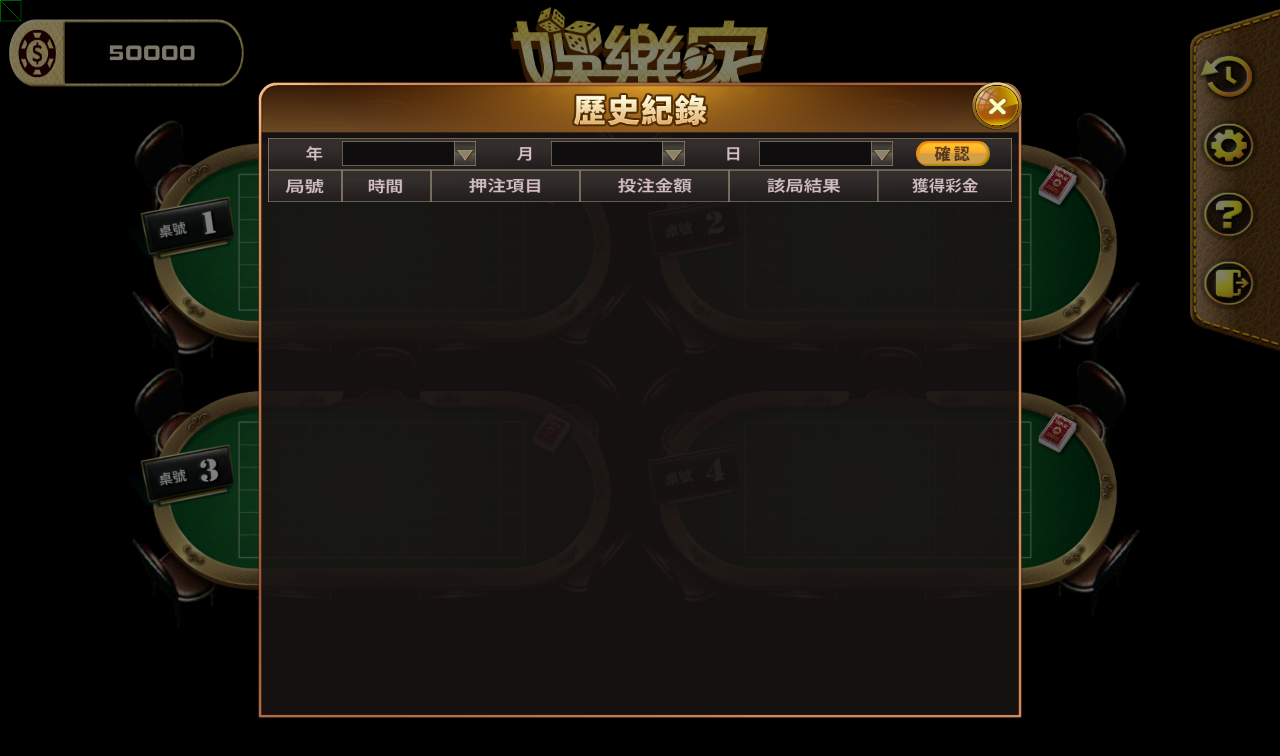
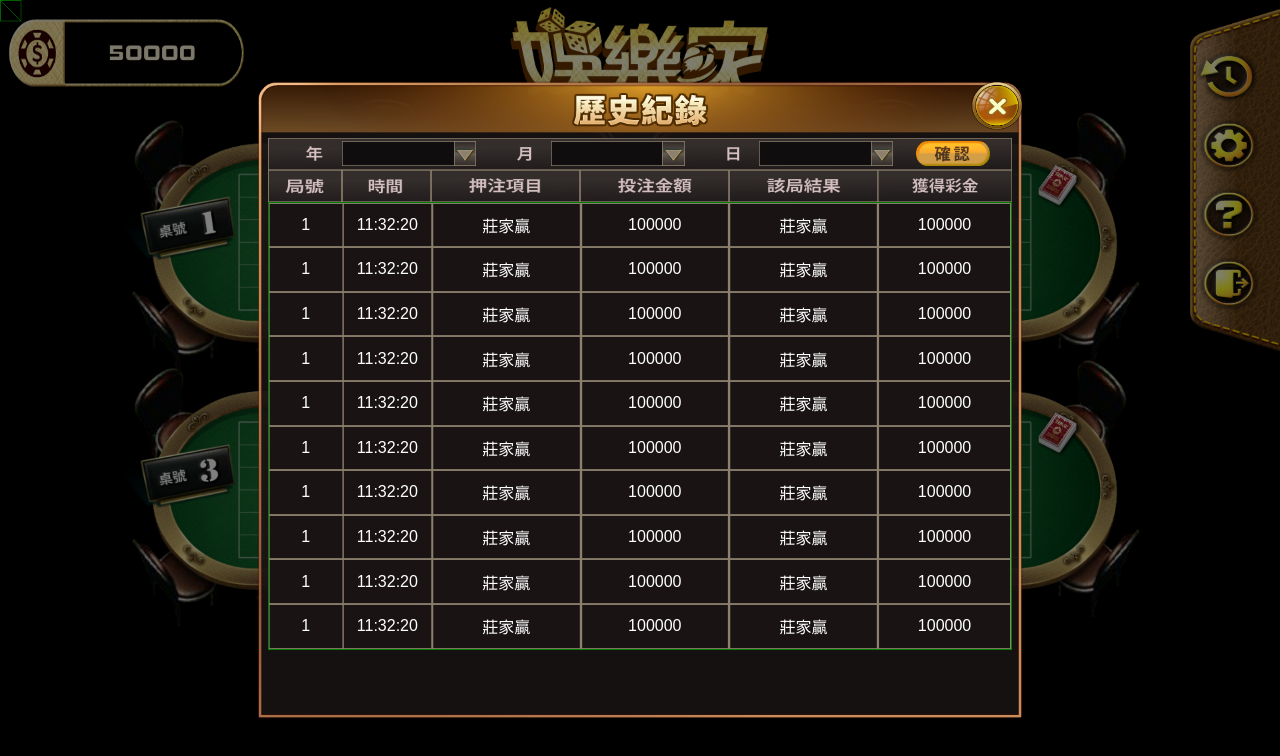
Before and after one commit to snakewarhead/baccarat, a React app: page / in a window 1280 px wide. Shown: the top 756 px of the page. Built offline with nearby package versions, Linux system fonts and the light colour scheme; no server answers.

Commit message:
add history modal

```diff
--- a/src/components/App.jsx
+++ b/src/components/App.jsx
@@ -9,6 +9,7 @@ import {
   centerPortraitGif,
   goFullscreen
 } from "../utils/helperFunctions";
+import { historyArr } from "../utils/tempValues";
 import TopNavBar from "./TopNavBar.jsx";
 import Modal from "./Modal.jsx";
 import Loading from "../scenes/Loading";
@@ -156,6 +157,7 @@ class App extends Component {
 
   render() {
     const { mobile, inLandscapeMode, mobileIOS } = this.state;
+
     const historyModal = this.state.showHistoryModal ? (
       <Modal>
         <div className="modal">
@@ -180,6 +182,34 @@ class App extends Component {
               <div className="bet-amount" />
               <div className="bet-result" />
               <div className="bet-winning" />
+            </div>
+            <div className="history-modal-scrollable-body-container">
+              <div className="history-modal-scrollable-body">
+                {historyArr.map((obj, idx) => {
+                  let divObj = (
+                    <div className="history-body-row" key={idx}>
+                      <div className="game-no-item cell-item ">
+                        {obj.roomId}
+                      </div>
+                      <div className="bet-time-item cell-item ">{obj.time}</div>
+                      <div className="bet-item-item cell-item ">
+                        {obj.betItem}
+                      </div>
+                      <div className="bet-amount-item cell-item ">
+                        {obj.betAmount}
+                      </div>
+                      <div className="bet-result-item cell-item ">
+                        {obj.result}
+                      </div>
+                      <div className="bet-winning-item cell-item ">
+                        {obj.award}
+                      </div>
+                    </div>
+                  );
+
+                  return divObj;
+                })}
+              </div>
             </div>
           </div>
         </div>
--- a/src/css/App.css
+++ b/src/css/App.css
@@ -109,6 +109,38 @@ body {
   background-size: 100% 100%;
 }
 
+.info-header-row {
+  position: absolute;
+  top: 14%;
+  left: 1.5%;
+  height: 5%;
+  width: 97%;
+  display: flex;
+}
+
+.history-modal-scrollable-body-container {
+  position: absolute;
+  top: 19%;
+  left: 1.5%;
+  height: 70%;
+  width: 97%;
+  border: 1px solid green;
+  display: flex;
+  flex-direction: column;
+  overflow: hidden;
+}
+
+.history-modal-scrollable-body {
+  height: 100%;
+  width: 100%;
+  overflow-y: auto;
+}
+
+.history-body-row {
+  height: 10%;
+  display: flex;
+}
+
 .time-selection {
   position: absolute;
   top: 10%;
@@ -162,53 +194,81 @@ body {
   left: 87%;
 }
 
-.info-header-row {
-  position: absolute;
-  top: 14%;
-  left: 1.5%;
-  height: 5%;
-  width: 97%;
+.cell-item {
+  background-image: url("../assets/backgroundOne/historyModal/historyCellBg.png");
+  background-size: 100% 100%;
   display: flex;
+  justify-content: center;
+  align-items: center;
+}
+
+.game-no,
+.game-no-item {
+  height: 100%;
+  width: 10%;
+  color: white;
 }
 
 .game-no {
-  height: 100%;
-  width: 10%;
   background-image: url("../assets/backgroundOne/historyModal/gameNo.png");
   background-size: 100% 100%;
 }
 
-.bet-time {
+.bet-time,
+.bet-time-item {
   height: 100%;
   width: 12%;
+  color: white;
+}
+
+.bet-time {
   background-image: url("../assets/backgroundOne/historyModal/betTime.png");
   background-size: 100% 100%;
 }
 
-.bet-item {
+.bet-item,
+.bet-item-item {
   height: 100%;
   width: 20%;
+  color: white;
+}
+
+.bet-item {
   background-image: url("../assets/backgroundOne/historyModal/betItem.png");
   background-size: 100% 100%;
 }
 
-.bet-amount {
+.bet-amount,
+.bet-amount-item {
   height: 100%;
   width: 20%;
+  color: white;
+}
+
+.bet-amount {
   background-image: url("../assets/backgroundOne/historyModal/betAmount.png");
   background-size: 100% 100%;
 }
 
-.bet-result {
+.bet-result,
+.bet-result-item {
   height: 100%;
   width: 20%;
+  color: white;
+}
+.bet-result {
   background-image: url("../assets/backgroundOne/historyModal/betResult.png");
   background-size: 100% 100%;
 }
 
-.bet-winning {
+.bet-winning,
+.bet-winning-item {
   height: 100%;
   width: 18%;
+  color: white;
+}
+
+.bet-winning {
   background-image: url("../assets/backgroundOne/historyModal/betWinning.png");
   background-size: 100% 100%;
 }
--- /dev/null
+++ b/src/utils/tempValues.js
@@ -0,0 +1,290 @@
+export const historyArr = [
+  {
+    roomId: 1,
+    time: "11:32:20",
+    betItem: "莊家贏",
+    betAmount: 100000,
+    result: "莊家贏",
+    award: 100000
+  },
+  {
+    roomId: 1,
+    time: "11:32:20",
+    betItem: "莊家贏",
+    betAmount: 100000,
+    result: "莊家贏",
+    award: 100000
+  },
+  {
+    roomId: 1,
+    time: "11:32:20",
+    betItem: "莊家贏",
+    betAmount: 100000,
+    result: "莊家贏",
+    award: 100000
+  },
+  {
+    roomId: 1,
+    time: "11:32:20",
+    betItem: "莊家贏",
+    betAmount: 100000,
+    result: "莊家贏",
+    award: 100000
+  },
+  {
+    roomId: 1,
+    time: "11:32:20",
+    betItem: "莊家贏",
+    betAmount: 100000,
+    result: "莊家贏",
+    award: 100000
+  },
+  {
+    roomId: 1,
+    time: "11:32:20",
+    betItem: "莊家贏",
+    betAmount: 100000,
+    result: "莊家贏",
+    award: 100000
+  },
+  {
+    roomId: 1,
+    time: "11:32:20",
+    betItem: "莊家贏",
+    betAmount: 100000,
+    result: "莊家贏",
+    award: 100000
+  },
+  {
+    roomId: 1,
+    time: "11:32:20",
+    betItem: "莊家贏",
+    betAmount: 100000,
+    result: "莊家贏",
+    award: 100000
+  },
+  {
+    roomId: 1,
+    time: "11:32:20",
+    betItem: "莊家贏",
+    betAmount: 100000,
+    result: "莊家贏",
+    award: 100000
+  },
+  {
+    roomId: 1,
+    time: "11:32:20",
+    betItem: "莊家贏",
+    betAmount: 100000,
+    result: "莊家贏",
+    award: 100000
+  },
+  {
+    roomId: 1,
+    time: "11:32:20",
+    betItem: "莊家贏",
+    betAmount: 100000,
+    result: "莊家贏",
+    award: 100000
+  },
+  {
+    roomId: 1,
+    time: "11:32:20",
+    betItem: "莊家贏",
+    betAmount: 100000,
+    result: "莊家贏",
+    award: 100000
+  },
+  {
+    roomId: 1,
+    time: "11:32:20",
+    betItem: "莊家贏",
+    betAmount: 100000,
+    result: "莊家贏",
+    award: 100000
+  },
+  {
+    roomId: 1,
+    time: "11:32:20",
+    betItem: "莊家贏",
+    betAmount: 100000,
+    result: "莊家贏",
+    award: 100000
+  },
+  {
+    roomId: 1,
+    time: "11:32:20",
+    betItem: "莊家贏",
+    betAmount: 100000,
+    result: "莊家贏",
+    award: 100000
+  },
+  {
+    roomId: 1,
+    time: "11:32:20",
+    betItem: "莊家贏",
+    betAmount: 100000,
+    result: "莊家贏",
+    award: 100000
+  },
+  {
+    roomId: 1,
+    time: "11:32:20",
+    betItem: "莊家贏",
+    betAmount: 100000,
+    result: "莊家贏",
+    award: 100000
+  },
+  {
+    roomId: 1,
+    time: "11:32:20",
+    betItem: "莊家贏",
+    betAmount: 100000,
+    result: "莊家贏",
+    award: 100000
+  },
+  {
+    roomId: 1,
+    time: "11:32:20",
+    betItem: "莊家贏",
+    betAmount: 100000,
+    result: "莊家贏",
+    award: 100000
+  },
+  {
+    roomId: 1,
+    time: "11:32:20",
+    betItem: "莊家贏",
+    betAmount: 100000,
+    result: "莊家贏",
+    award: 100000
+  },
+  {
+    roomId: 1,
+    time: "11:32:20",
+    betItem: "莊家贏",
+    betAmount: 100000,
+    result: "莊家贏",
+    award: 100000
+  },
+  {
+    roomId: 1,
+    time: "11:32:20",
+    betItem: "莊家贏",
+    betAmount: 100000,
+    result: "莊家贏",
+    award: 100000
+  },
+  {
+    roomId: 1,
+    time: "11:32:20",
+    betItem: "莊家贏",
+    betAmount: 100000,
+    result: "莊家贏",
+    award: 100000
+  },
+  {
+    roomId: 1,
+    time: "11:32:20",
+    betItem: "莊家贏",
+    betAmount: 100000,
+    result: "莊家贏",
+    award: 100000
+  },
+  {
+    roomId: 1,
+    time: "11:32:20",
+    betItem: "莊家贏",
+    betAmount: 100000,
+    result: "莊家贏",
+    award: 100000
+  },
+  {
+    roomId: 1,
+    time: "11:32:20",
+    betItem: "莊家贏",
+    betAmount: 100000,
+    result: "莊家贏",
+    award: 100000
+  },
+  {
+    roomId: 1,
+    time: "11:32:20",
+    betItem: "莊家贏",
+    betAmount: 100000,
+    result: "莊家贏",
+    award: 100000
+  },
+  {
+    roomId: 1,
+    time: "11:32:20",
+    betItem: "莊家贏",
+    betAmount: 100000,
+    result: "莊家贏",
+    award: 100000
+  },
+  {
+    roomId: 1,
+    time: "11:32:20",
+    betItem: "莊家贏",
+    betAmount: 100000,
+    result: "莊家贏",
+    award: 100000
+  },
+  {
+    roomId: 1,
+    time: "11:32:20",
+    betItem: "莊家贏",
+    betAmount: 100000,
+    result: "莊家贏",
+    award: 100000
+  },
+  {
+    roomId: 1,
+    time: "11:32:20",
+    betItem: "莊家贏",
+    betAmount: 100000,
+    result: "莊家贏",
+    award: 100000
+  },
+  {
+    roomId: 1,
+    time: "11:32:20",
+    betItem: "莊家贏",
+    betAmount: 100000,
+    result: "莊家贏",
+    award: 100000
+  },
+  {
+    roomId: 1,
+    time: "11:32:20",
+    betItem: "莊家贏",
+    betAmount: 100000,
+    result: "莊家贏",
+    award: 100000
+  },
+  {
+    roomId: 1,
+    time: "11:32:20",
+    betItem: "莊家贏",
+    betAmount: 100000,
+    result: "莊家贏",
+    award: 100000
+  },
+  {
+    roomId: 1,
+    time: "11:32:20",
+    betItem: "莊家贏",
+    betAmount: 100000,
+    result: "莊家贏",
+    award: 100000
+  },
+  {
+    roomId: 1,
+    time: "11:32:20",
+    betItem: "莊家贏",
+    betAmount: 100000,
+    result: "莊家贏",
+    award: 100000
+  }
+];
```
Also changed, not shown: src/assets/backgroundOne/historyModal/historyCellBg.png (added).
